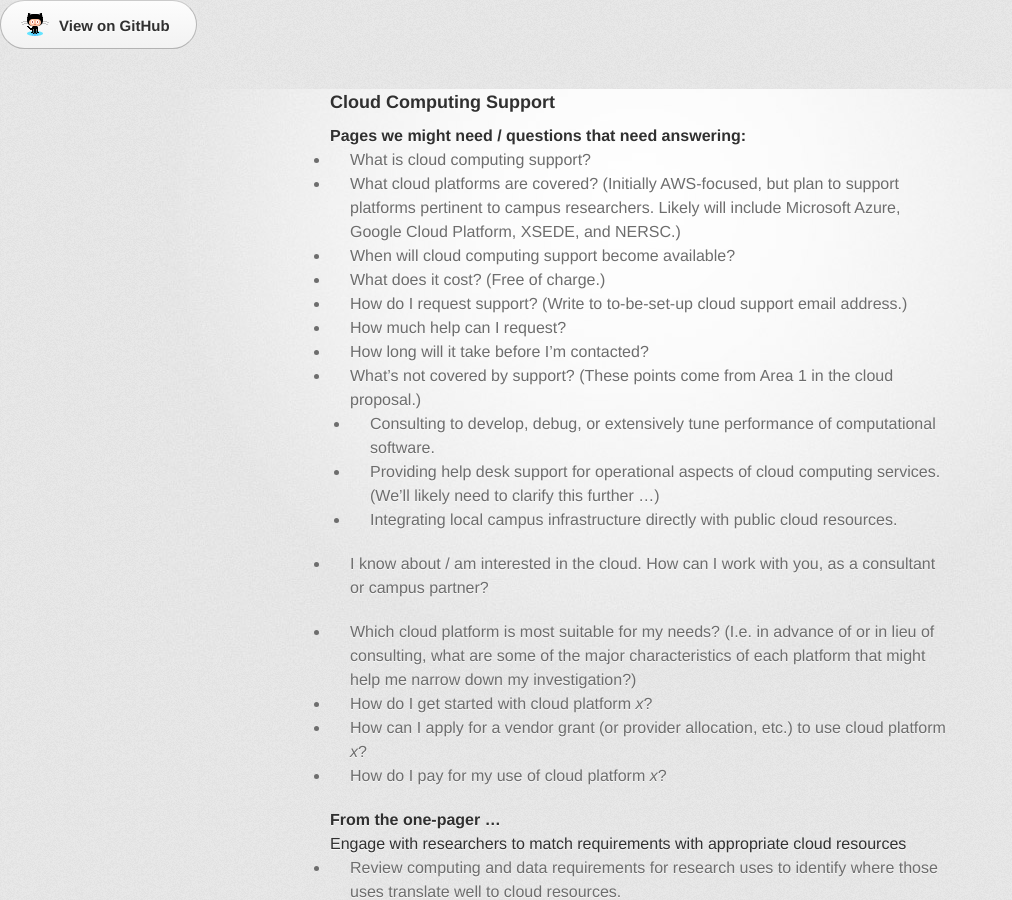
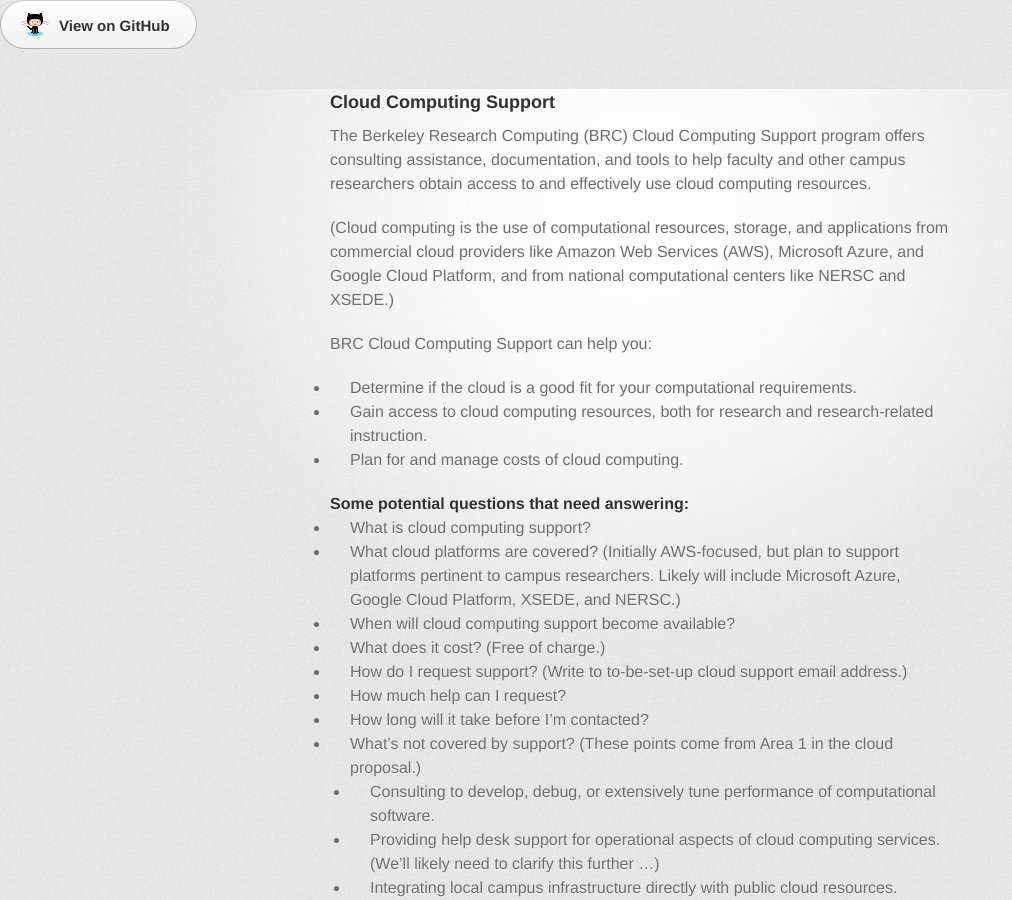
Before and after one commit to ucberkeley/brc-draft-documentation, a Jekyll site: the page built from cloud.md, in a window 1280 px wide and 900 px high. Shown: the whole window, without its empty margins (0-1012 px from the left). Built offline with Jekyll 4.4.1, drawn with Linux system fonts in a browser that asks for light colours.

Commit message:
Add initial verbiage, mostly from the draft VCRO letter.

```diff
--- a/cloud.md
+++ b/cloud.md
@@ -4,8 +4,17 @@
 
 ### Cloud Computing Support
 
+The Berkeley Research Computing (BRC) Cloud Computing Support program offers consulting assistance, documentation, and tools to help faculty and other campus researchers obtain access to and effectively use cloud computing resources.
 
-#### Pages we might need / questions that need answering:
+(Cloud computing is the use of computational resources, storage, and applications from commercial cloud providers like Amazon Web Services (AWS), Microsoft Azure, and Google Cloud Platform, and from national computational centers like NERSC and XSEDE.)
+
+BRC Cloud Computing Support can help you:
+
+* Determine if the cloud is a good fit for your computational requirements.
+* Gain access to cloud computing resources, both for research and research-related instruction.
+* Plan for and manage costs of cloud computing.
+
+#### Some potential questions that need answering:
 
 * What is cloud computing support?
 * What cloud platforms are covered? (Initially AWS-focused, but plan to support platforms pertinent to campus researchers. Likely will include Microsoft Azure, Google Cloud Platform, XSEDE, and NERSC.)
```
